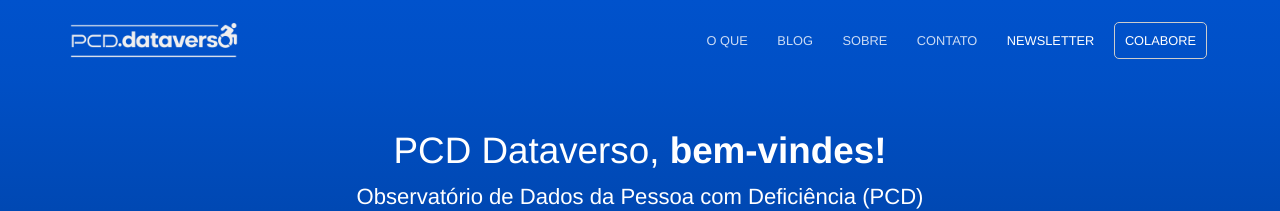
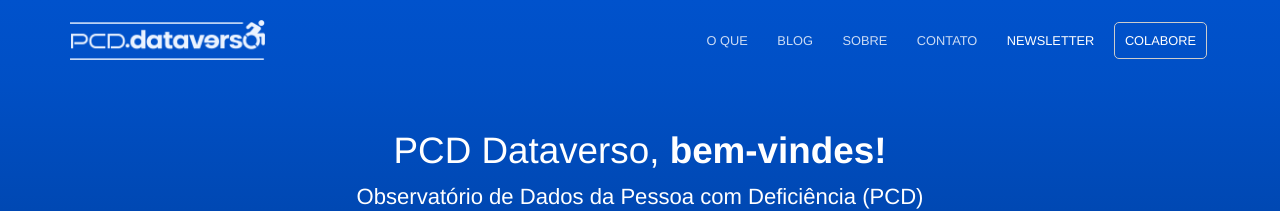
Before and after one commit to jornalistainclusivo/pcd.dataverso.org, a Jekyll site: the page built from index.html, in a window 1280 px wide. Shown: the top 211 px of the page. Built offline with Jekyll 4.4.1, drawn with Linux system fonts in a browser that asks for light colours.

Commit message:
novo logo

```diff
--- a/_config.yml
+++ b/_config.yml
@@ -9,7 +9,7 @@
 disqus_shortname:
 
 # Values for the jekyll-seo-tag gem (https://github.com/jekyll/jekyll-seo-tag)
-logo: /images/PCD.dataverso-logo.png
+logo: /images/logo-pcd-dataverso-800x164.png
 description: Uma iniciativa de Acessibilidade e Inclusão
 author:
   name:
--- a/_layouts/default.html
+++ b/_layouts/default.html
@@ -23,7 +23,7 @@
 	<body>
 		<header>
 			<div class="container">
-				<div class="company-name"><a href="{{ site.baseurl }}/"><img src="{{ site.baseurl }}/images/logo-pcd-dataverso-840x200.png" alt="Logo da PcD Dataverso com simbolo de acessibilidade" width="115" height="40" /></a></div>
+				<div class="company-name"><a href="{{ site.baseurl }}/"><img src="{{ site.baseurl }}/images/logo-pcd-dataverso-800x164.png" alt="Logo PcD Dataverso com simbolo de acessibilidade" width="115" height="40" /></a></div>
 				{% include navigation.html %}
 			</div>
 		</header>
```
Also changed, not shown: README.md.
